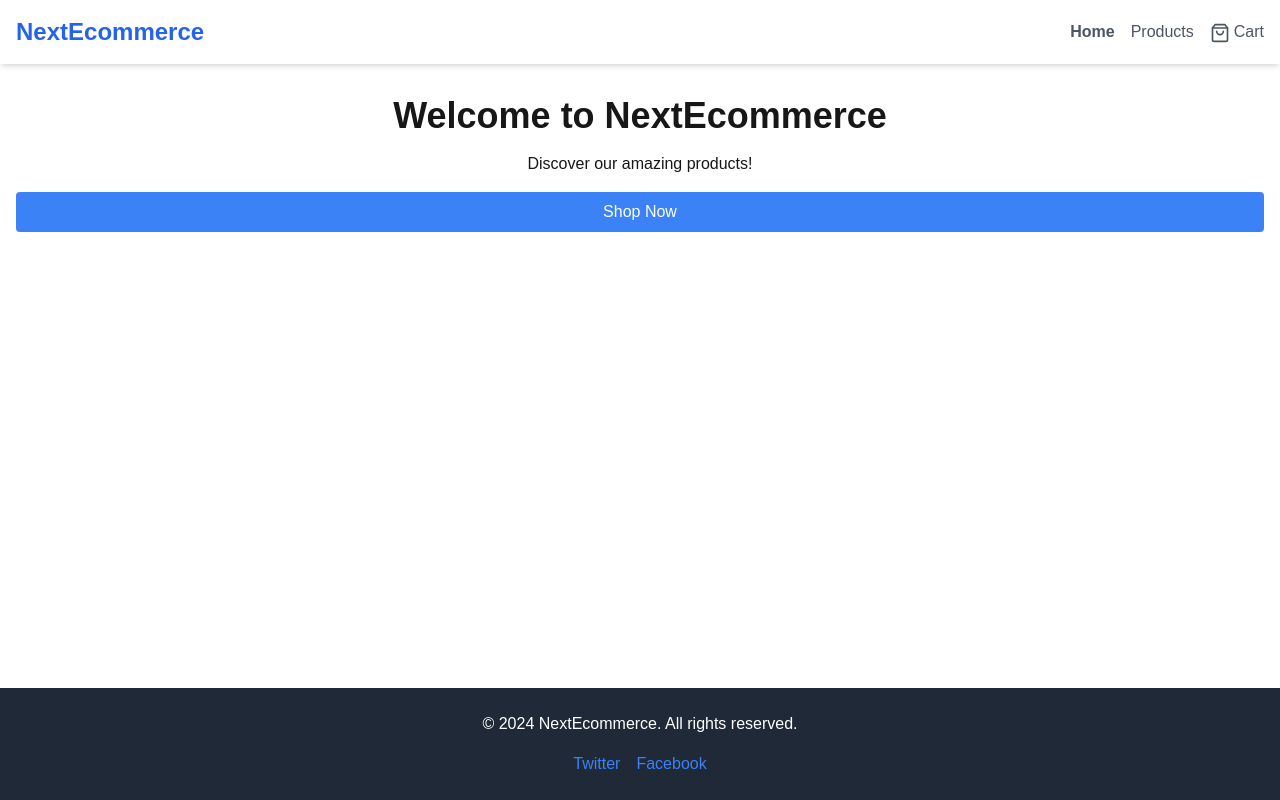
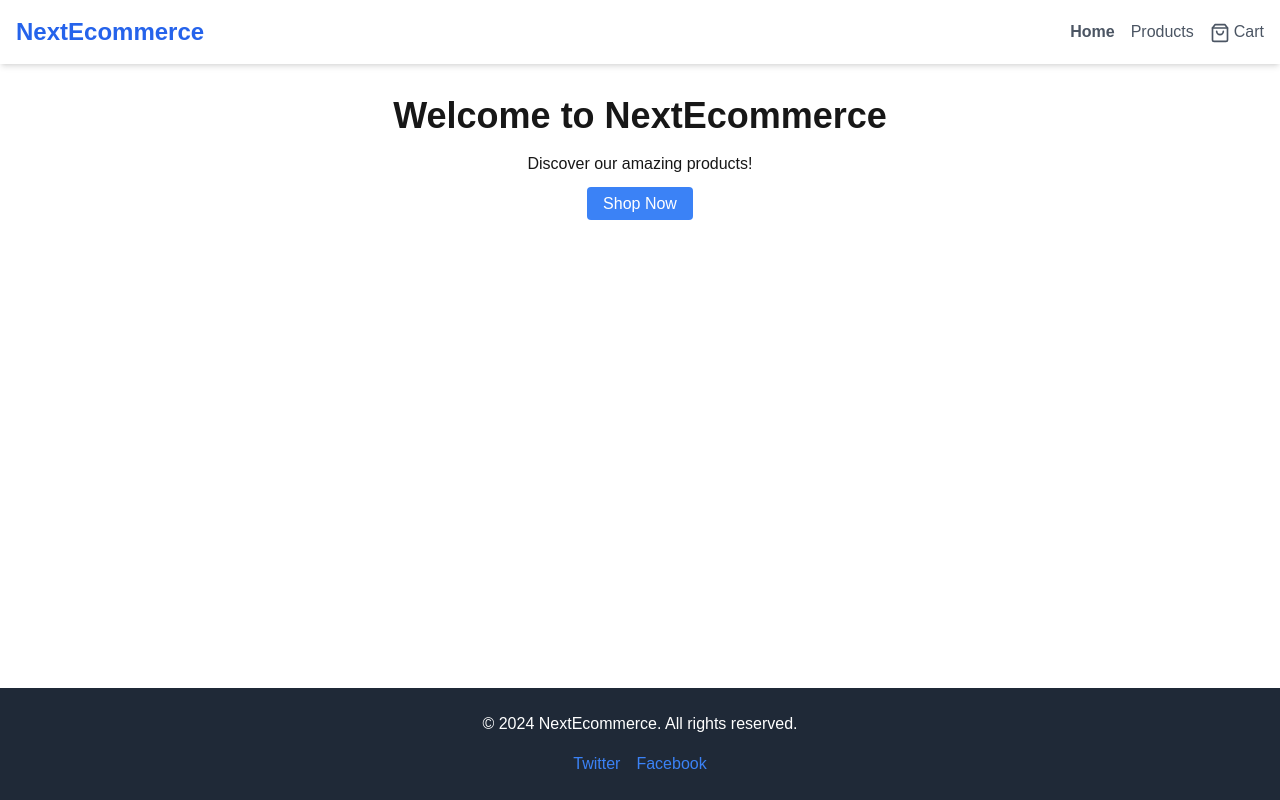
Before and after one commit to Phillip-tech/-PHIBOG534_JSE2407_Groupc_Phillip-Bogopane_FSJ01, a Next.js app: page / in a window 1280 px wide. Built offline with nearby package versions, Linux system fonts and the light colour scheme.

Commit message:
Removed a tag

```diff
--- a/app/page.js
+++ b/app/page.js
@@ -5,13 +5,9 @@
     <div className="text-center">
       <h1 className="text-4xl font-bold mb-4">Welcome to NextEcommerce</h1>
       <p className="mb-4">Discover our amazing products!</p>
-      <div className="bg-blue-500 text-white px-4 py-2 rounded hover:bg-blue-600">
-        <Link href="/products">
-          <a className="bg-blue-500 text-white px-4 py-2 rounded hover:bg-blue-600">
-            Shop Now
-          </a>
-        </Link>
-      </div>
+      <Link href="/products" className="bg-blue-500 text-white px-4 py-2 rounded hover:bg-blue-600">
+        Shop Now
+      </Link>
     </div>
   );
 }
```
